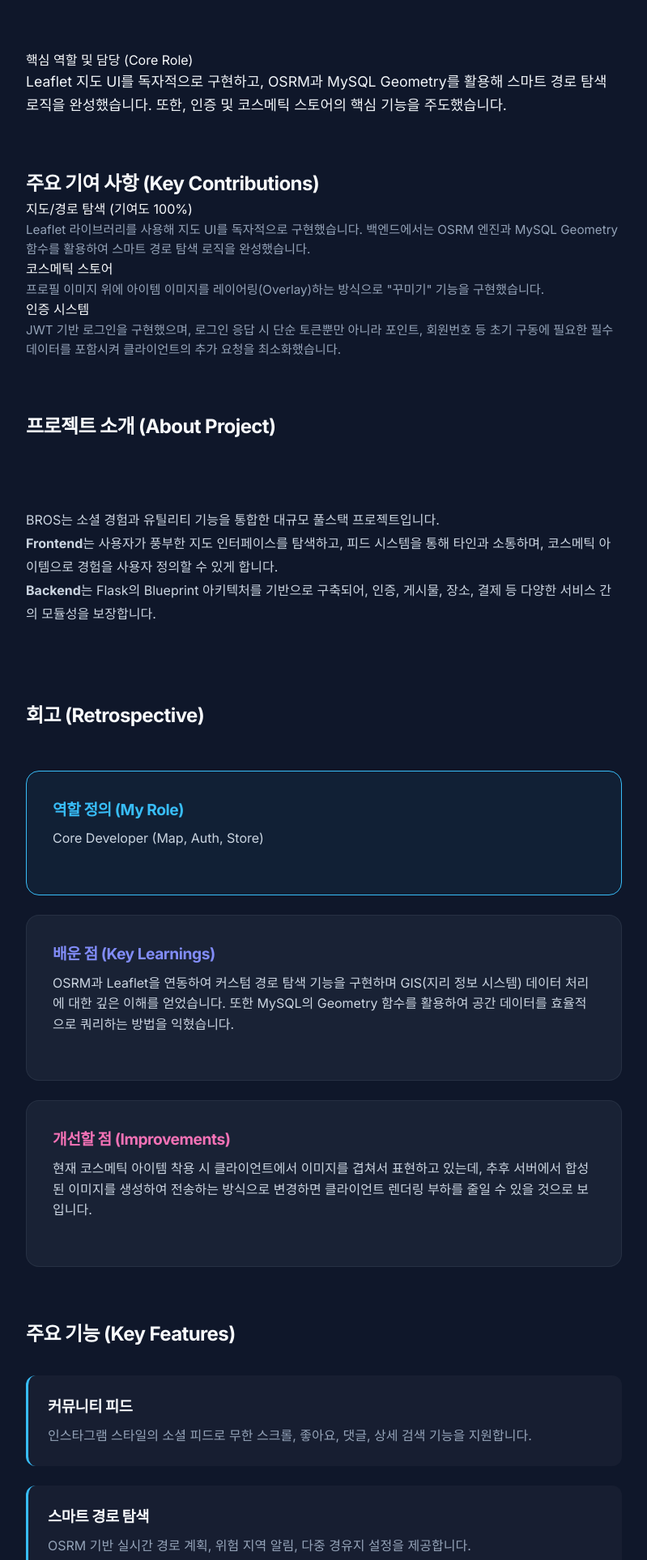
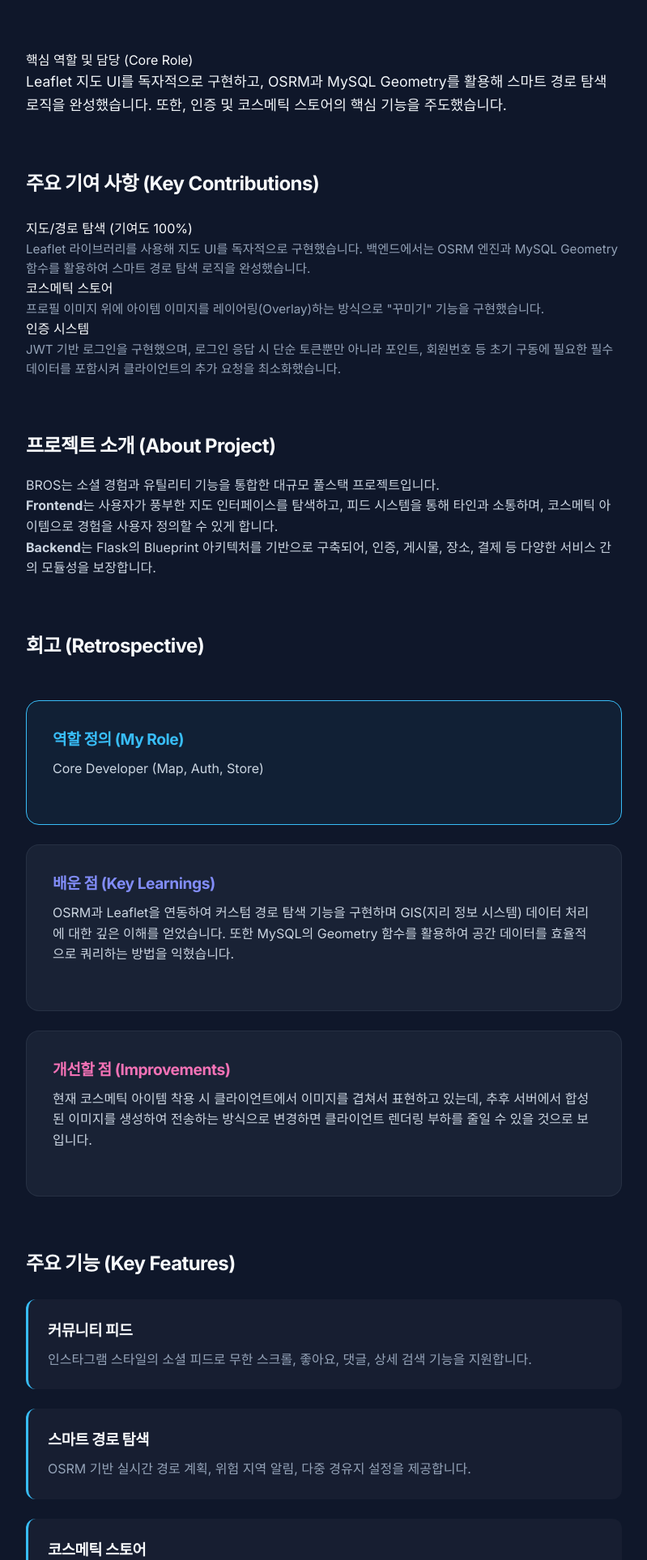
Before and after one commit to WinLakeLee/portfolio, a Flask app: page /project/bros in a window 1280 px wide. Shown: the part 409-2336 px from the top of the page at 81% size, without its empty margins (240-1039 px from the left). Run offline with Flask 3, Linux system fonts and the light colour scheme; some libraries are stand-ins or nearby versions.

Commit message:
css 수정

```diff
--- a/templates/project_detail.html
+++ b/templates/project_detail.html
@@ -31,7 +31,7 @@
     {% if project.contribution_points %}
     <section style="margin-top: 4rem;">
         <h2>주요 기여 사항 (Key Contributions)</h2>
-        <div class="contribution-grid">
+        <div class="contribution-grid" style="margin-top: 1.5rem;">
             {% for item in project.contribution_points %}
             <div class="contribution-card">
                 <div class="contribution-title">{{ item.title }}</div>
@@ -44,9 +44,8 @@
 
     <section style="margin-top: 4rem;">
         <h2>프로젝트 소개 (About Project)</h2>
-        <div style="white-space: pre-line; margin-top: 1.5rem; color: #cbd5e1; line-height: 1.8;">
-            {{ project.details | safe }}
-        </div>
+        <div style="white-space: pre-line; margin-top: 1rem; color: #cbd5e1; line-height: 1.6;">{{
+            project.details.strip() | safe }}</div>
     </section>
 
     {% if project.role or project.lessons or project.improvements %}
@@ -81,7 +80,7 @@
 
         <section style="margin-top: 4rem;">
             <h2>주요 기능 (Key Features)</h2>
-            <div class="feature-list">
+            <div class="feature-list" style="margin-top: 1.5rem;">
                 {% for feature in project.features %}
                 <div class="feature-item">
                     <h3>{{ feature.name }}</h3>
@@ -93,7 +92,7 @@
 
         <section style="margin-top: 4rem;">
             <h2>기술 스택 (Technical Stack)</h2>
-            <div class="tech-stack-grid">
+            <div class="tech-stack-grid" style="margin-top: 1.5rem;">
                 {% for category, techs in project.tech_stack.items() %}
                 <div class="tech-category">
                     <h4>{{ category }}</h4>
```
